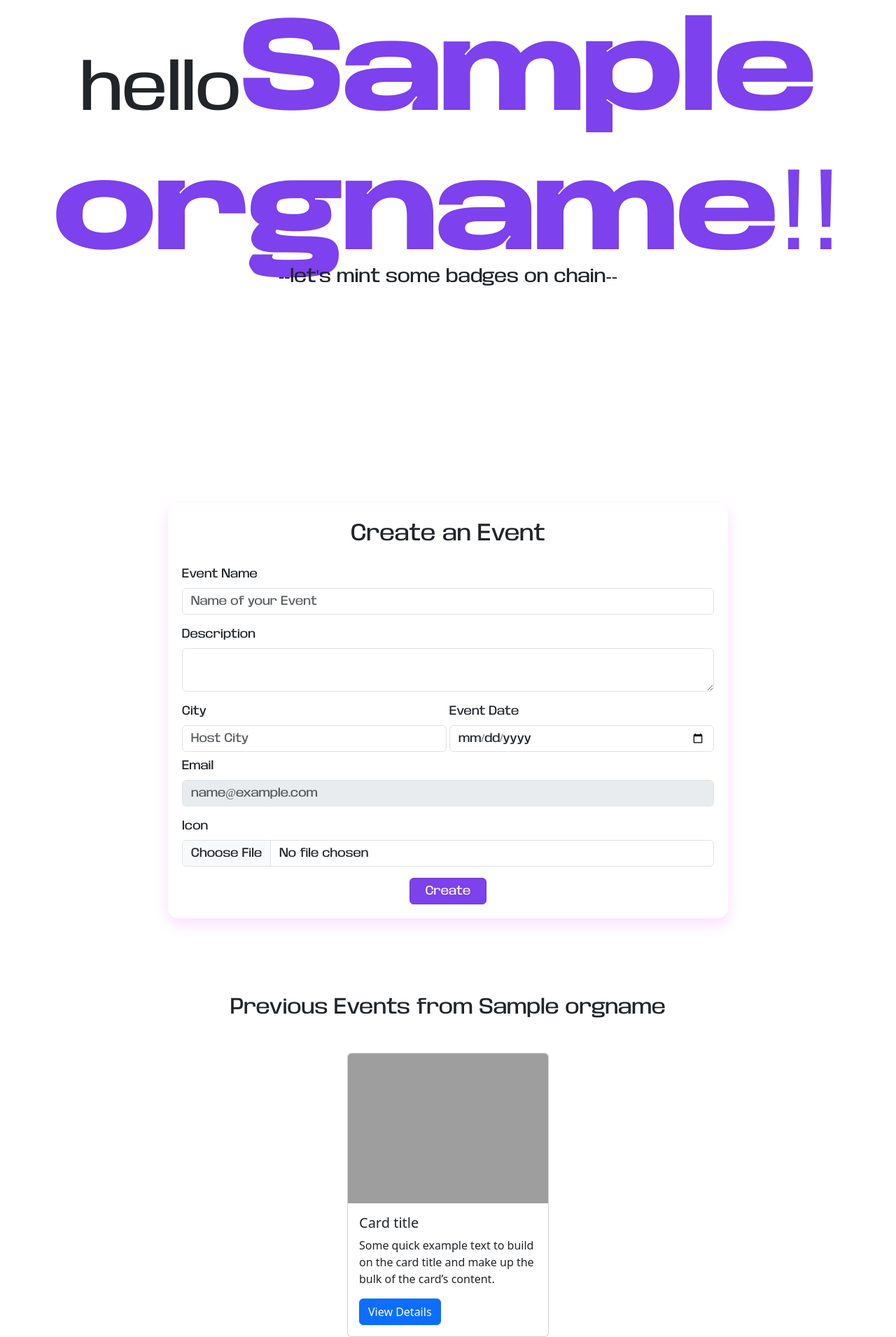
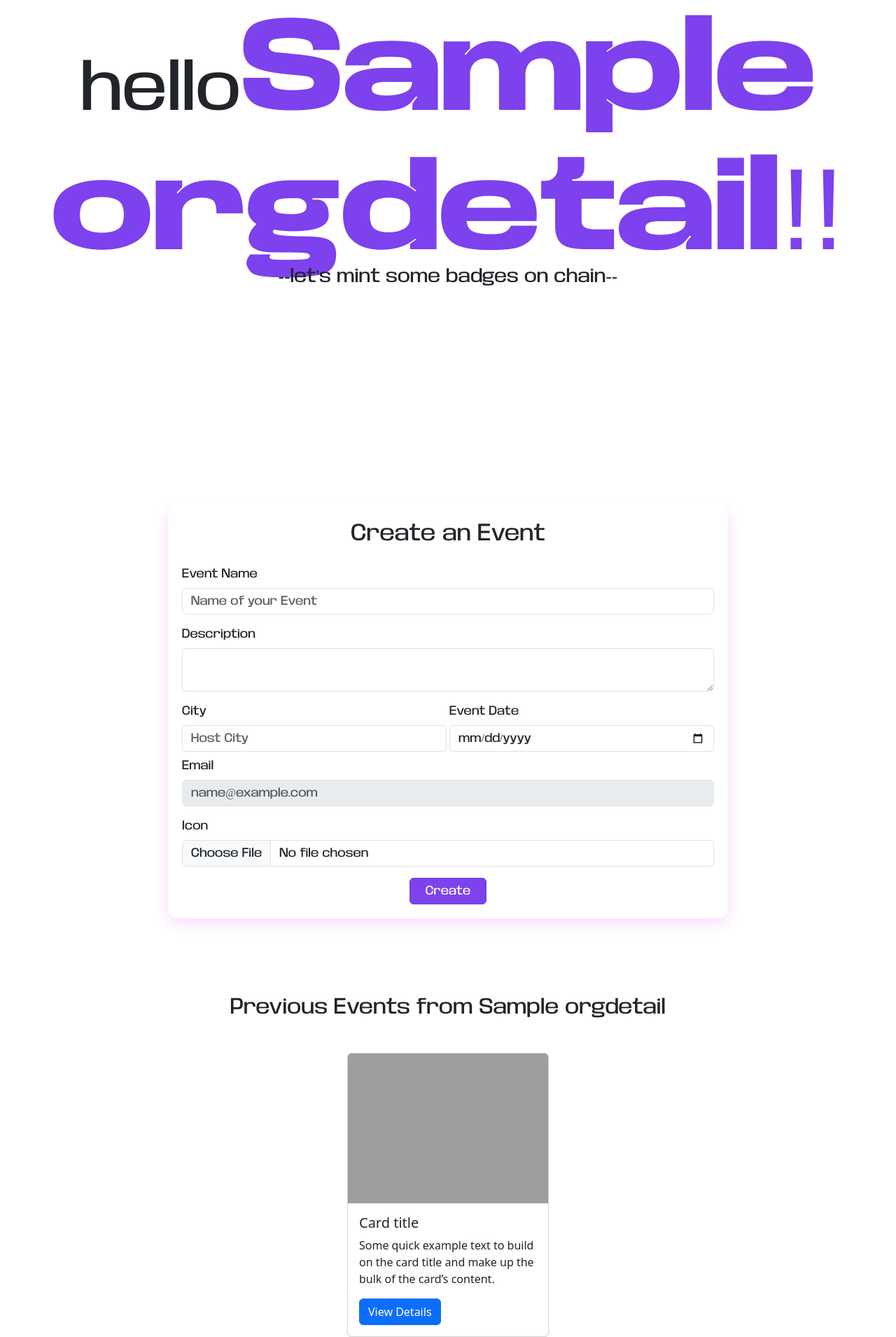
Before and after one commit to SR-005/Rekord, a Django app: template mainapp/templates/homepage.html in a window 1280 px wide. Shown: the part 267-2177 px from the top of the page at 70% size. Run offline with Django 3.2, Linux system fonts and the light colour scheme; the template is opened without the code that fills it: most values are stand-ins (such as "Sample title", 1, 10 or a date in 2020); grey boxes are pictures that could not be loaded.

Commit message:
fetching org data more efficiently

```diff
--- a/mainapp/templates/homepage.html
+++ b/mainapp/templates/homepage.html
@@ -39,7 +39,7 @@
     </nav>
 
     <!--Heading-->
-    <h1 class="homepage-title text-center">hello<span class="orgname">{{ orgname }}!! </span> </h1>
+    <h1 class="homepage-title text-center">hello<span class="orgname">{{ orgdetails.name }}!! </span> </h1>
     <h4 class="caption text-center">--let's mint some badges on chain--</h4>
 
     <div class="eventcreation-tile">
@@ -82,7 +82,7 @@
             <!-- disabled email field -->
             <div class="mb-3 w-100 mx-auto">
                 <label for="exampleFormControlInput1" class="form-label d-flex justify-content-start">Email</label>
-                <input class="form-control" type="text" placeholder="{{ orgemail }}" aria-label="Disabled input example" disabled>
+                <input class="form-control" type="text" placeholder="{{ orgdetails.email }}" aria-label="Disabled input example" disabled>
             </div>
 
             <!-- icon upload -->
@@ -97,13 +97,13 @@
     </div>
 
     <!-- Previous Events Section -->
-    <h3 class="history-heading text-center">Previous Events from {{ orgname }}</h3>
+    <h3 class="history-heading text-center">Previous Events from {{ orgdetails.name }}</h3>
 
     <!-- Previous Events Card div -->
     <div class="mt-5 d-flex justify-content-center">
         {% comment %} db condition here {% endcomment %}
         <div class="card" style="width: 18rem;">
-            <img src="..." class="card-img-top" alt="...">
+            <img src="media\icons" class="card-img-top" alt="...">
             <div class="card-body">
                 <h5 class="card-title">Card title</h5>
                 <p class="card-text">Some quick example text to build on the card title and make up the bulk of the card’s content.</p>
--- a/mainapp/views.py
+++ b/mainapp/views.py
@@ -8,6 +8,7 @@ from .forms import createeventForm
 def homepage(request):
     organizationid=request.session.get("currentorganizationid")
     organizationdetails=organization.objects.get(id=organizationid)
+    orgdetails={"orgdetails":organizationdetails}
 
     if request.method=="POST":
         action=request.POST.get("action") #for pinpointing which button was clicked
@@ -21,4 +22,4 @@ def homepage(request):
             else:
                 print("BUTTON WORKS BUT SOME FORM ERROR")
 
-    return render(request,"homepage.html",{"orgid":organizationdetails.id,"orgname":organizationdetails.name, "orgemail":organizationdetails.email})
+    return render(request,"homepage.html",orgdetails)
```
Also changed, not shown: db.sqlite3.
